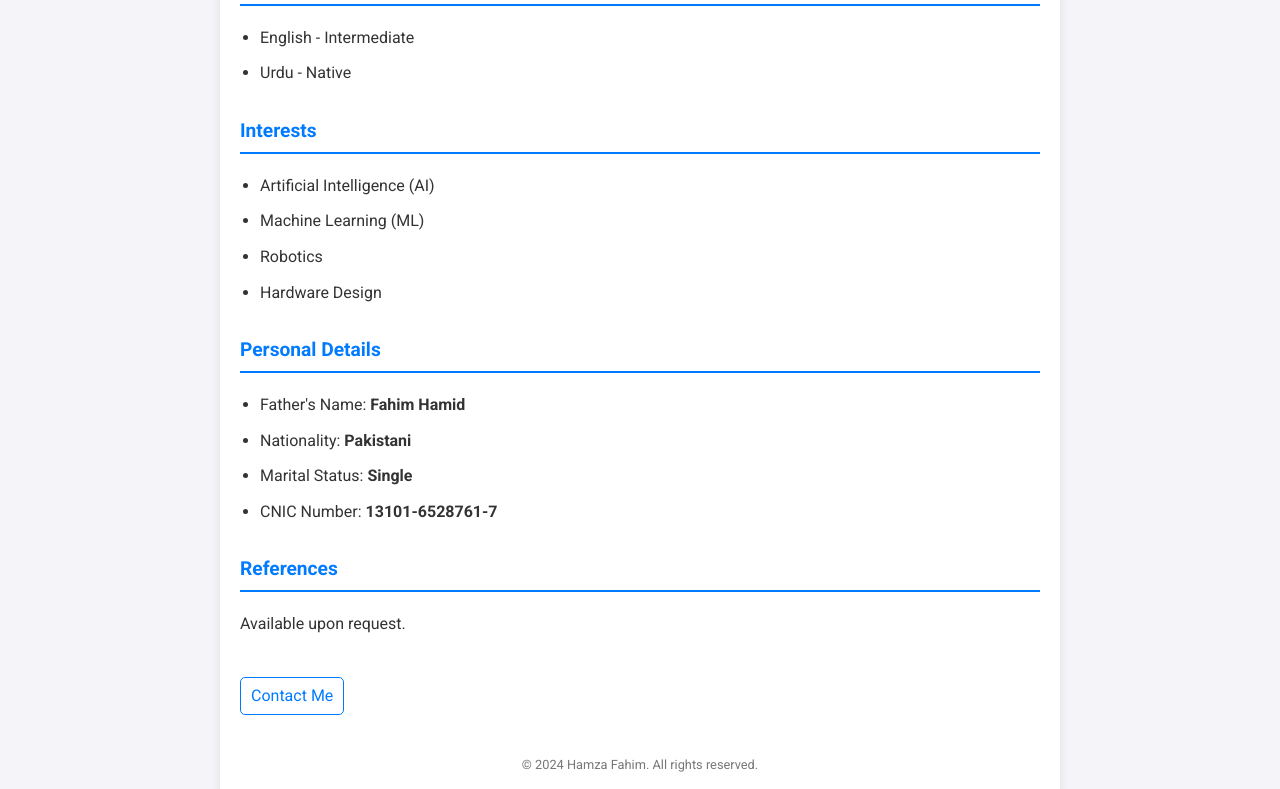
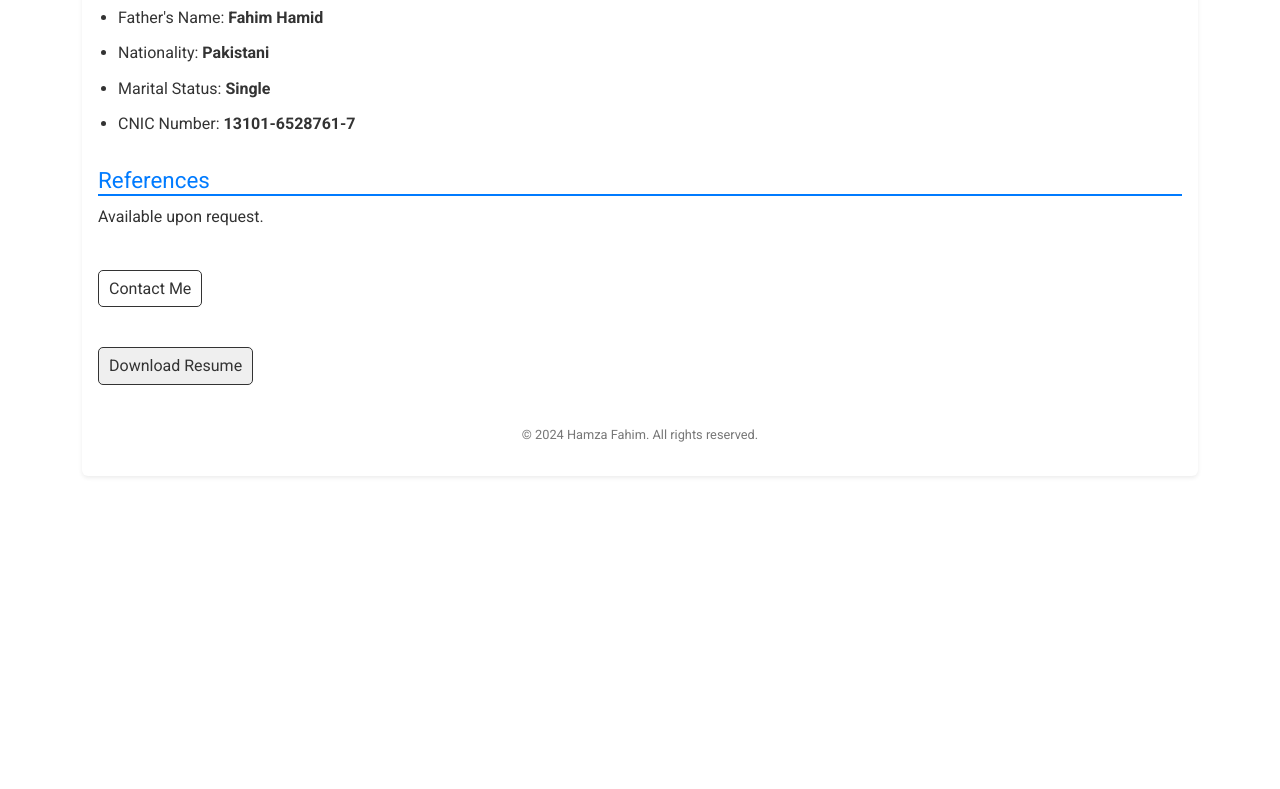
Before and after one commit to HamzaFahim048/CV, a plain HTML site: page index.html in a window 1280 px wide. Shown: the part 2011-2800 px from the top of the page. After the commit the page ends 2535 px from the top, so only its background shows below. Drawn offline with nearby package versions, Linux system fonts and the light colour scheme.

Commit message:
Add files via upload

```diff
--- a/index.html
+++ b/index.html
@@ -5,21 +5,37 @@
   <meta charset="UTF-8" />
   <meta name="viewport" content="width=device-width, initial-scale=1.0" />
   <title>Hamza Fahim's Resume</title>
-  <link rel="stylesheet" href="styles.css" />
+
   <link href="https://fonts.googleapis.com/css2?family=Roboto:wght@300;400;700&display=swap" rel="stylesheet">
+  <link href="https://cdn.jsdelivr.net/npm/bootstrap@5.3.0-alpha1/dist/css/bootstrap.min.css" rel="stylesheet">
+ <link rel="stylesheet" href="styles.css"/>
+
 </head>
 
+
+
+
 <body>
-    <div class="container">
+  <!--div class="container"-->
+  <div class="container-sm">
+    <div class="container-md shadow-sm p-3 mb-5 bg-body rounded">
+
       <header>
         <img src="./profile.jpg" alt="Hamza Profile Picture" class="profile-picture" />
-      <h1>Hamza Fahim</h1>
-      <h2>Computer Engineer</h2>
+        <h1 style="    font-size: 3em; color: #007bff">Hamza Fahim</h1>
+        <h2 style="    font-size: 1.5em;color: #000000; ">Computer Engineer</h2>
         <p class="contact-info">
           Email: fahimhamza493@gmail.com | Phone: +92 312 5719443 | LinkedIn:
-        <a href="https://www.linkedin.com/in/hamza-fahim-aba489202/?trk=public-profile-join-page" target="_blank">Hamza
+          <a href="https://www.linkedin.com/in/hamza-fahim-aba489202/?trk=public-profile-join-page"
+            target="_blank">Hamza
             Fahim</a>
         </p>
+
+        <!-- Theme toggle switch -->
+
+
+        <!--label class="contact-link theme-switch" for="theme-toggle">Toggle Theme</label>
+      <input type="checkbox" id="theme-toggle" /-->
       </header>
 
       <main>
@@ -75,9 +91,11 @@
           <h4 style="border-bottom: 0px; padding-bottom: 1px;color: #000000">Neuro Assist Mobility System</h4>
           <p>
             In my final year project, I developed a Neuro-Assist Mobility System that uses AI to assist individuals with
-          mobility challenges. By training a CNN model on a custom dataset collected from my university, I combined deep
+            mobility challenges. By training a CNN model on a custom dataset collected from my university, I combined
+            deep
             learning with Mediapipe for real-time hand gesture detection. Our system recognizes five essential gestures:
-          forward, backward, left, right, and stop, enabling precise wheelchair control. While this demonstration uses a
+            forward, backward, left, right, and stop, enabling precise wheelchair control. While this demonstration uses
+            a
             prototype instead of a full-scale wheelchair, it showcases the potential of AI in enhancing assistive
             technologies. Watch to see how our system interprets gestures and moves accordingly!
           </p>
@@ -138,10 +156,24 @@
         </section>
       </main>
 
+
+      <!-- Download Resume Button -->
+      <section>
+
+        <button class="contact-link" onclick="downloadResume()">Download Resume</button>
+      </section>
+
+      <!-- Include JS file -->
+      <script src="script.js"></script>
+
+
       <footer>
         <p>&copy; 2024 Hamza Fahim. All rights reserved.</p>
       </footer>
+
     </div>
+  </div>
+
 </body>
 
 </html>
--- /dev/null
+++ b/script.js
@@ -0,0 +1,54 @@
+/* Add Skill Functionality
+function addSkill() {
+  const skillList = document.querySelector('#skills-list');
+  const newSkill = document.querySelector('#new-skill').value;
+
+  if (newSkill) {
+    const li = document.createElement('li');
+    li.textContent = newSkill;
+    skillList.appendChild(li);
+    document.querySelector('#new-skill').value = '';
+  } else {
+    alert('Please enter a skill');
+  }
+}
+*/
+// Download Resume Functionality
+function downloadResume() {
+  const link = document.createElement('a');
+  link.href = './HamzaFahim_Resume.pdf';
+  link.download = 'HamzaFahim_Resume.pdf';
+  link.click();
+}
+
+// Form Validation
+/*function validateForm() {
+  const email = document.querySelector('#email').value;
+  const message = document.querySelector('#message').value;
+
+  if (!email || !message) {
+    alert('Please fill out all fields');
+    return false;
+  }
+  return true;
+}
+
+// Theme Toggle Functionality
+const toggleSwitch = document.querySelector('#theme-toggle');
+const currentTheme = localStorage.getItem('theme') ? localStorage.getItem('theme') : 'light';
+
+// Set initial theme based on localStorage
+document.documentElement.setAttribute('data-theme', currentTheme);
+if (currentTheme === 'dark')
+  toggleSwitch.checked = true;
+
+// Toggle theme based on switch state
+toggleSwitch.addEventListener('change', function() {
+  if (this.checked) {
+    document.documentElement.setAttribute('data-theme', 'dark');
+    localStorage.setItem('theme', 'dark');
+  } else {
+    document.documentElement.setAttribute('data-theme', 'light');
+    localStorage.setItem('theme', 'light');
+  }
+});*/
--- a/styles.css
+++ b/styles.css
@@ -1,4 +1,26 @@
+/* Light Theme
+:root {
+  --background-color: #ffffff;
+  --text-color: #5e70db;
+  --primary-color: #007bff;
+  --secondary-color: #000000;
+  --border-color: #007bff;
+
+}
+
+/* Dark Theme
+[data-theme="dark"] {
+  --background-color: #000000;
+  --text-color: #30b2fd;
+  --primary-color: #2187db;
+  --secondary-color: #000000;
+  --border-color: #3fa1f1;
+}
+
+*/
 /* Global Styles */
+
+
 body {
     font-family: 'Roboto', sans-serif;
     line-height: 1.6;
@@ -6,16 +28,10 @@ body {
     background-color: #f4f4f9;
     margin: 0;
     padding: 0;
+    background-color: var(--background-color);
   }
 
-  .container {
-    max-width: 800px;
-    margin: 0 auto;
-    padding: 20px;
-    background-color: #fff;
-    box-shadow: 0 0 10px rgba(0, 0, 0, 0.1);
-    border-radius: 8px;
-  }
+
 
   header {
     text-align: center;
@@ -33,20 +49,25 @@ body {
   h1 {
     font-size: 3em;
     color: #007bff
+
   }
 
   h2 {
     font-size: 1.5em;
-    color: #555;
+    color: #000000;
+
   }
 
 
   h3 {
-    font-size: 1.2em;
-    color: #007bff;
-    border-bottom: 2px solid #007bff;
-    padding-bottom: 5px;
-  }
+    font-size: 1.4em !important;
+
+    color: #007bff; /* No need for 'default', just specify the value directly */
+    border-bottom: 2px solid #007bff; /* No need for 'default' */
+    padding-bottom: initial; /* Resets to the initial padding */
+}
+
+
 
   h4{
     font-size: 1em;
@@ -76,6 +97,8 @@ body {
 
   p, ul, ol {
     margin: 0 0 15px;
+    color: var(  --secondary-color    );
+
   }
 
   ul, ol {
@@ -95,6 +118,8 @@ body {
     padding: 5px 10px;
     border-radius: 5px;
     transition: background-color 0.3s ease;
+    color: var(--primary-color);
+    border-color: var(--border-color);
   }
 
   .download-link:hover, .video-link:hover, .contact-link:hover {
@@ -116,7 +141,7 @@ body {
 
 
 
-  @media (max-width: 900px) {
+  @media (max-width: 1200px) {
     .main {
       grid-template-columns: 1fr;
       height: auto;
@@ -141,3 +166,27 @@ body {
       padding: 12px 16px;
     }
   }
+
+
+  /* Theme toggle switch styling
+.theme-switch {
+  margin-top: 15px;
+  font-size: 0.9em;
+  color: var(--text-color);
+  cursor: pointer;
+}
+
+input[type="checkbox"] {
+  display: none;
+}
+
+input[type="checkbox"] + label::before {
+  content: '🌞';
+  font-size: 1.5em;
+  margin-right: 8px;
+}
+
+input[type="checkbox"]:checked + label::before {
+  content: '🌜';
+}
+*/
```
Also changed, not shown: contact me.html (+31 -4 lines), 1 other file. Lines whose indentation alone changed are shown as unchanged.
